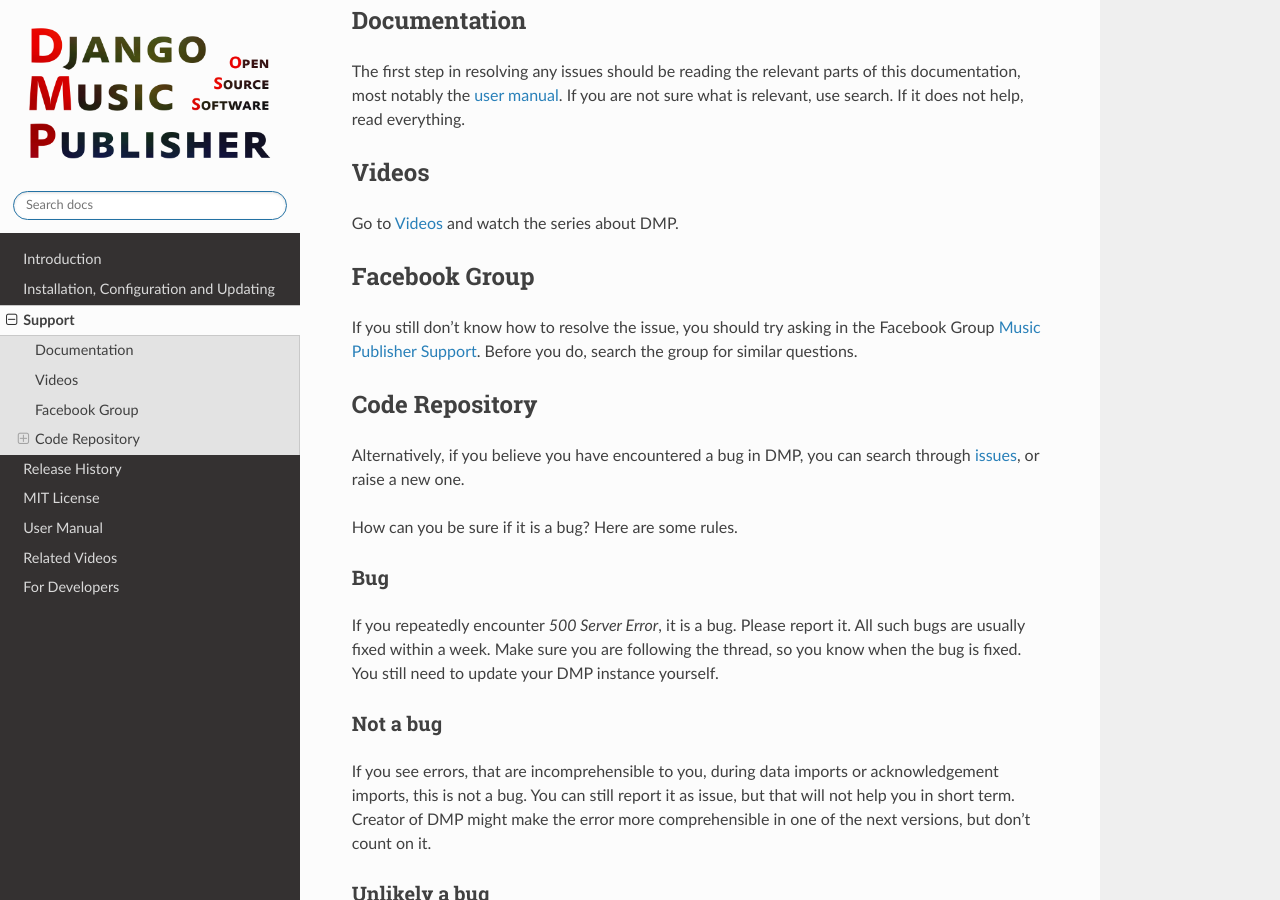
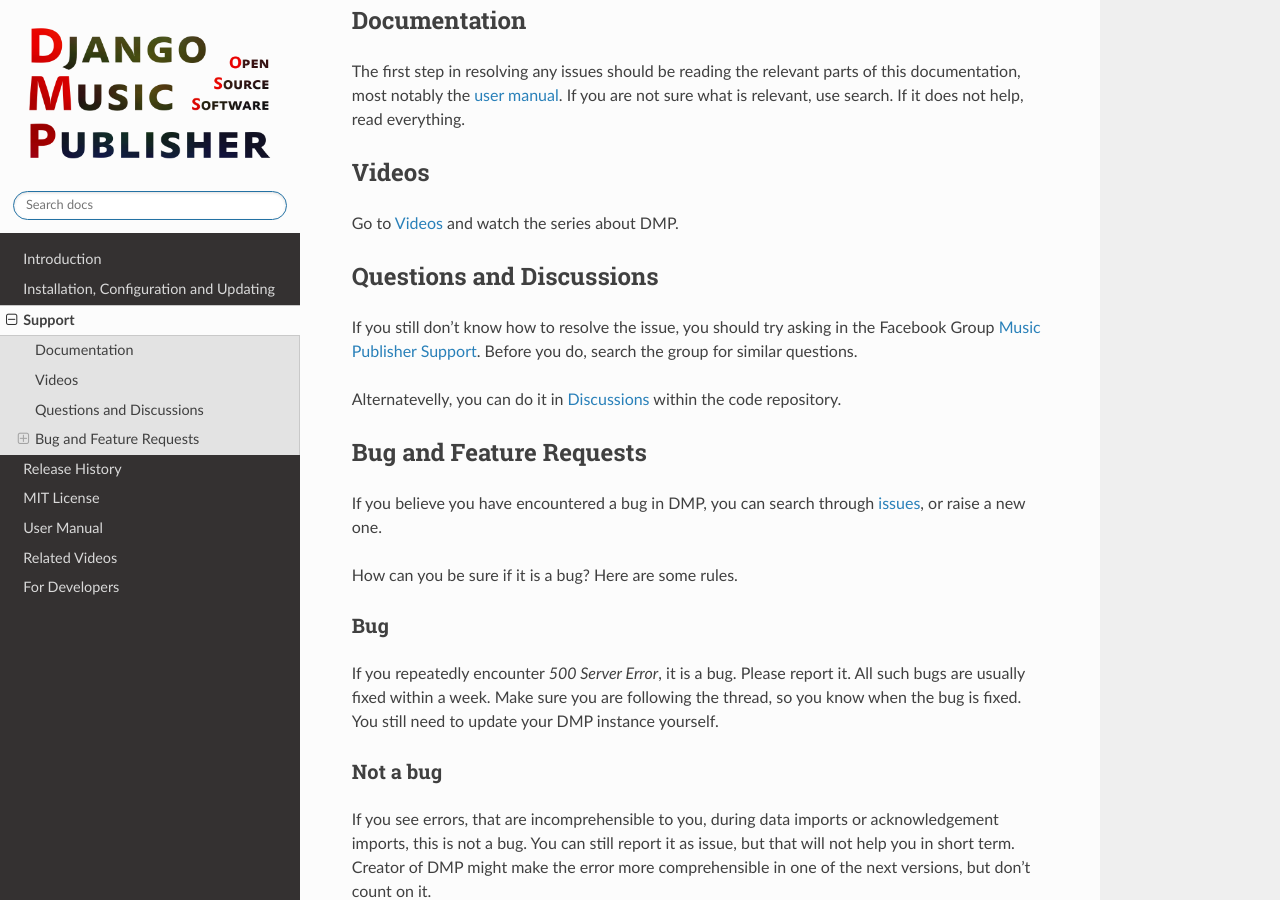
Before and after one commit to matijakolaric-com/django-music-publisher, a Sphinx documentation site: the page built from docs/support.rst, in a window 1280 px wide and 900 px high, scrolled down 516 px. Built offline with Sphinx 7.4.7 and the Read the Docs theme 2.0.0, drawn with Linux system fonts in a browser that asks for light colours.

Commit message:
Update support.rst

```diff
--- a/docs/support.rst
+++ b/docs/support.rst
@@ -26,17 +26,19 @@
 
 Go to :doc:`Videos <videos>` and watch the series about DMP.
 
-Facebook Group
+Questions and Discussions
 ---------------------------------
 
 If you still don't know how to resolve the issue, you should try asking in the Facebook Group
 `Music Publisher Support <https://www.facebook.com/groups/musicpublishersupport>`_. Before you do, search the group
 for similar questions.
 
-Code Repository
+Alternatevelly, you can do it in `Discussions <https://github.com/matijakolaric-com/django-music-publisher/discussions>`_ within the code repository.
+
+Bug and Feature Requests
 ----------------------------------
 
-Alternatively, if you believe you have encountered a bug in DMP, you can search
+If you believe you have encountered a bug in DMP, you can search
 through `issues <https://github.com/matijakolaric-com/django-music-publisher/issues>`_, or raise a new one.
 
 How can you be sure if it is a bug? Here are some rules.
```
